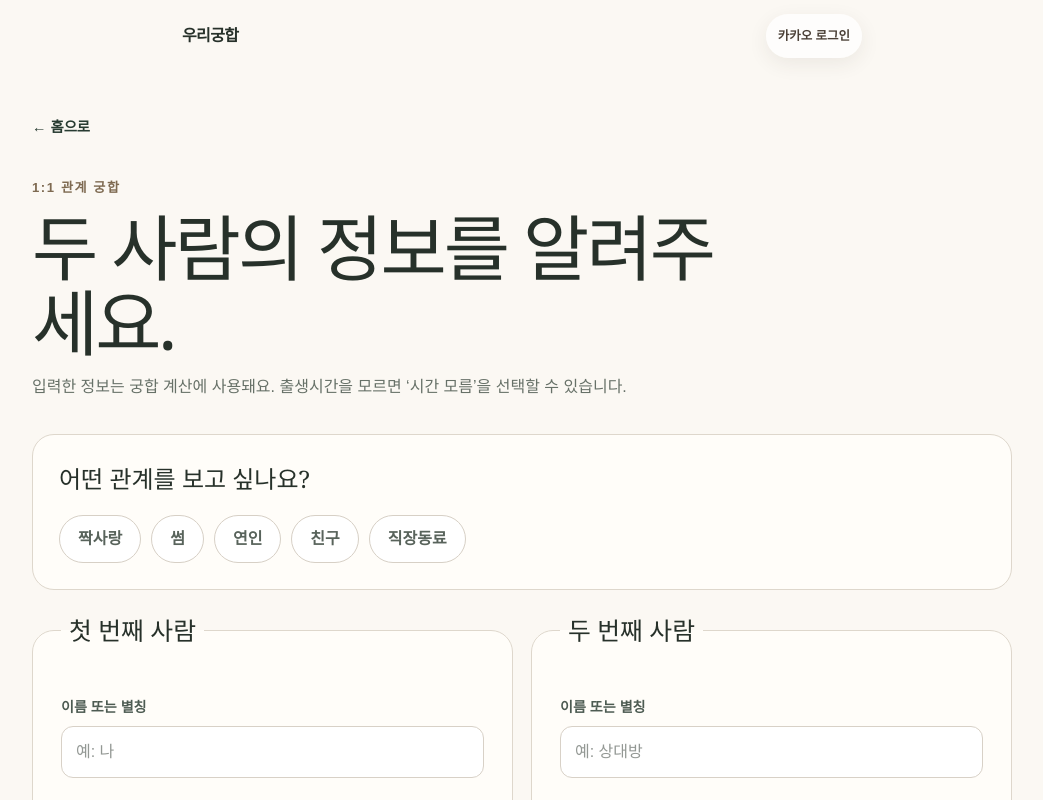
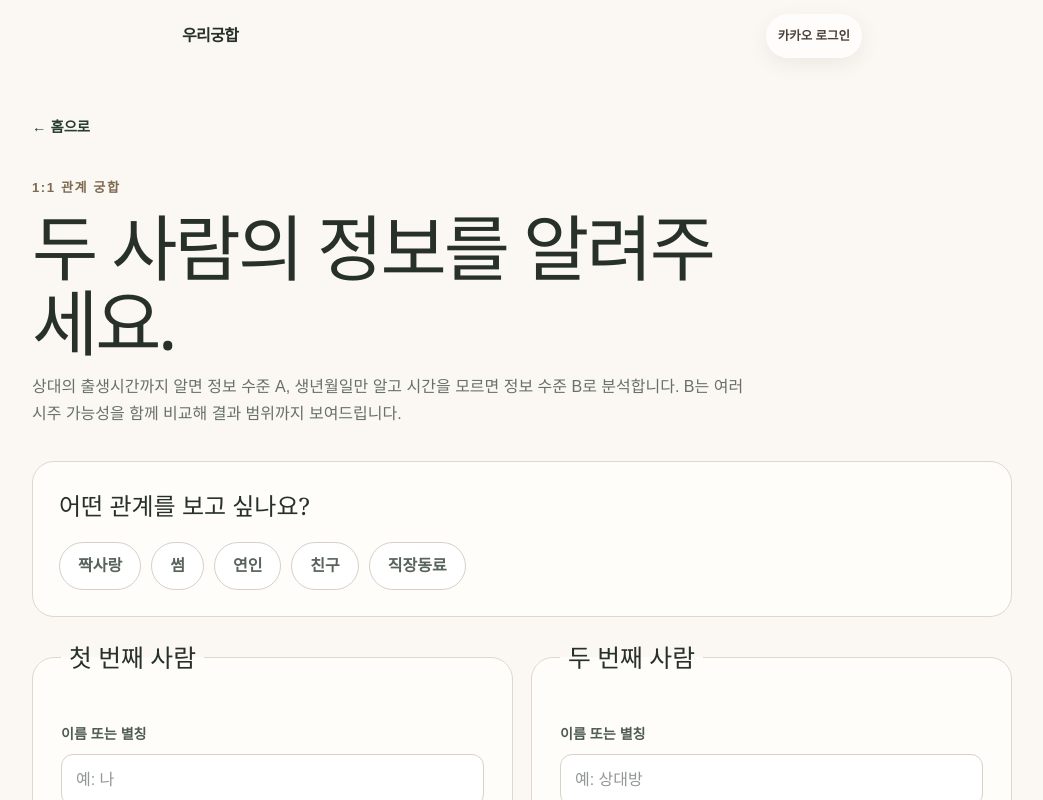
Before and after one commit to beforebelly216-star/woorigunghap, a Next.js app: page /one-to-one in a window 1280 px wide. Shown: the top 800 px of the page, without its empty margins (118-1161 px from the left). Built offline with nearby package versions, Linux system fonts and the light colour scheme; no server answers.

Commit message:
feat: explain 1:1 partner information levels

```diff
--- a/src/app/one-to-one/page.tsx
+++ b/src/app/one-to-one/page.tsx
@@ -11,7 +11,8 @@ export default function OneToOnePage() {
           <p className="eyebrow">1:1 관계 궁합</p>
           <h1>두 사람의 정보를 알려주세요.</h1>
           <p>
-            입력한 정보는 궁합 계산에 사용돼요. 출생시간을 모르면 ‘시간 모름’을 선택할 수 있습니다.
+            상대의 출생시간까지 알면 정보 수준 A, 생년월일만 알고 시간을 모르면 정보 수준 B로 분석합니다.
+            B는 여러 시주 가능성을 함께 비교해 결과 범위까지 보여드립니다.
           </p>
         </header>
         <Suspense fallback={<p className="checkout-state">입력 화면을 준비하는 중이에요.</p>}>
```
